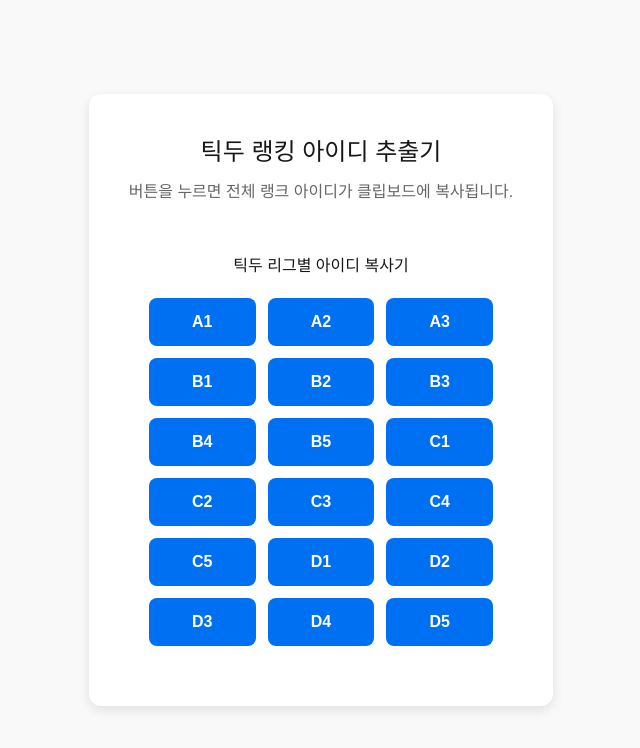
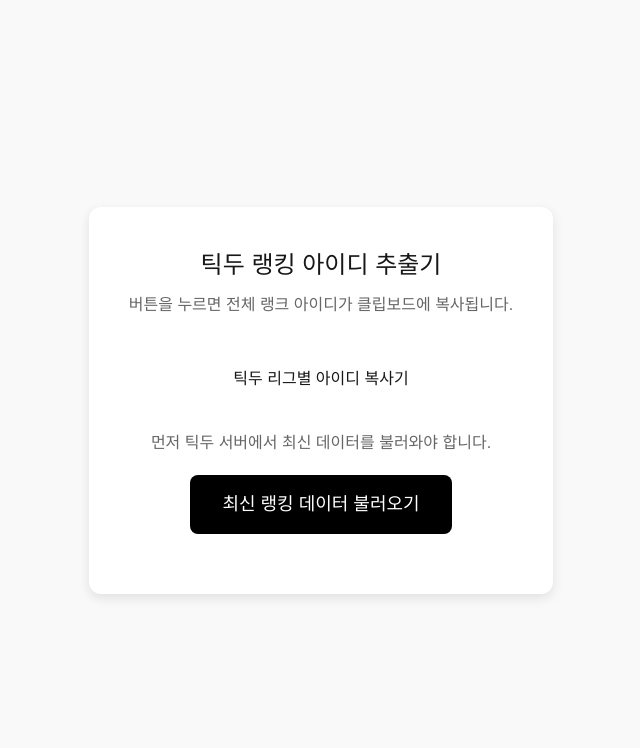
Before and after one commit to tead1234/ticdoo-scraper, a Next.js app: page / in a window 1280 px wide. Shown: the top 748 px of the page, without its empty margins (319-959 px from the left). Built offline with nearby package versions, Linux system fonts and the light colour scheme.

Commit message:
bug: split data loading  and copy

```diff
--- a/app/components/RankIdCopier.tsx
+++ b/app/components/RankIdCopier.tsx
@@ -3,10 +3,11 @@
 import { useState } from 'react';
 
 export default function RankIdCopier() {
-  // 💡 [핵심 추가] API에서 한 번 불러온 데이터를 저장해두는 상태 (매번 로딩 방지)
   const [cachedData, setCachedData] = useState<any[] | null>(null);
-  // 현재 어떤 버튼이 로딩 중인지 식별하는 상태
-  const [loadingKey, setLoadingKey] = useState<string | null>(null);
+  const [isLoadingData, setIsLoadingData] = useState(false);
+
+  // 어떤 버튼이 복사 성공했는지 시각적으로 보여주기 위한 상태
+  const [copiedKey, setCopiedKey] = useState<string | null>(null);
 
   const fallbackCopyTextToClipboard = (text: string) => {
     const textArea = document.createElement("textarea");
@@ -18,14 +19,12 @@
     textArea.select();
     try {
       document.execCommand('copy');
-      // alert는 메인 함수에서 띄우므로 여기서는 생략하거나 폴백용 알림만 남깁니다.
     } catch (err) {
       alert('클립보드 복사 지원 불가 브라우저');
     }
     document.body.removeChild(textArea);
   };
 
-  // 리그 정보 매핑
   const classMap: Record<number, string> = {
     2000: 'a1', 1900: 'a2', 1800: 'a3',
     1500: 'b1', 1400: 'b2', 1300: 'b3', 1200: 'b4', 1100: 'b5',
@@ -40,68 +39,91 @@
     'd1', 'd2', 'd3', 'd4', 'd5'
   ];
 
-  // 💡 [핵심 변경] 특정 리그(targetLeague)만 받아서 처리하는 함수
-  const handleCopyLeague = async (targetLeague: string) => {
-    setLoadingKey(targetLeague);
-
+  // 💡 [변경 1] 데이터만 먼저 가져와서 저장하는 전용 함수
+  const handleFetchData = async () => {
+    setIsLoadingData(true);
     try {
-      let dataToProcess = cachedData;
-
-      // 1. 캐싱된 데이터가 없으면 최초 1회 API 호출
-      if (!dataToProcess) {
       const res = await fetch('/api/ranks');
       const json = await res.json();
 
-        if (!json.success) {
-          throw new Error(json.message);
+      if (!json.success) throw new Error(json.message);
+
+      setCachedData(json.data);
+    } catch (error) {
+      console.error('데이터 처리 중 오류 발생:', error);
+      alert('데이터를 가져오는 중 오류가 발생했습니다.');
+    } finally {
+      setIsLoadingData(false);
     }
+  };
 
-        dataToProcess = json.data;
-        setCachedData(dataToProcess); // 다음 버튼 클릭을 위해 전체 데이터 임시 저장
-      }
+  // 💡 [변경 2] 복사만 담당하는 동기적(Synchronous) 함수 (네트워크 딜레이 없음!)
+  const handleCopyLeague = async (targetLeague: string) => {
+    if (!cachedData) return;
 
-      // 2. 누른 버튼(targetLeague)에 해당하는 유저만 필터링
-      const leagueUsers = dataToProcess!.filter((item: any) => {
+    const leagueUsers = cachedData.filter((item: any) => {
       const currentLeagueKey = classMap[item.class_type];
-        // 선택한 리그와 일치하고, 1~99등 사이인 사람만 골라냅니다.
       return currentLeagueKey === targetLeague && item.rank >= 1 && item.rank <= 99;
     });
 
-      // 3. 랭크 순으로 정렬
     leagueUsers.sort((a: any, b: any) => a.rank - b.rank);
 
     if (leagueUsers.length === 0) {
-        alert(`${targetLeague} 리그에 해당하는 데이터가 없습니다.`);
+      alert(`${targetLeague.toUpperCase()} 리그에 데이터가 없습니다.`);
       return;
     }
 
-      // 4. 랭크 순위, 헤더([a1]) 모두 제외하고 오직 영문 아이디만 추출
     const header = `[${targetLeague.toUpperCase()} 리그]\n`;
     const userIds = leagueUsers.map((user: any) => user.unique_id).join('\n');
     const textToCopy = header + userIds;
 
-      // 5. 클립보드 복사 실행
+    try {
       if (navigator.clipboard && window.isSecureContext) {
+        // 즉시 실행되므로 브라우저가 차단하지 않습니다.
         await navigator.clipboard.writeText(textToCopy);
-        alert(`[${targetLeague.toUpperCase()}] 리그 아이디 복사 완료!`);
       } else {
         fallbackCopyTextToClipboard(textToCopy);
-        alert(`[${targetLeague.toUpperCase()}] 리그 아이디 복사 완료! (호환 모드)`);
       }
 
-    } catch (error) {
-      console.error('데이터 처리 중 오류 발생:', error);
-      alert('데이터를 가져오는 중 오류가 발생했습니다.');
-    } finally {
-      setLoadingKey(null);
+      // 복사 완료 시각적 피드백 (2초 후 원래대로)
+      setCopiedKey(targetLeague);
+      setTimeout(() => setCopiedKey(null), 2000);
+
+    } catch (err) {
+      console.error(err);
+      alert('클립보드 복사에 실패했습니다.');
     }
   };
 
-  // 💡 [화면 변경] 버튼을 리그별로 Grid 형태로 깔끔하게 배치
   return (
     <div style={{ padding: '20px', maxWidth: '600px', margin: '0 auto' }}>
       <h2 style={{ textAlign: 'center', marginBottom: '20px' }}>틱두 리그별 아이디 복사기</h2>
 
+      {/* 💡 [변경 3] 데이터가 없을 땐 '불러오기' 버튼만 표시 */}
+      {!cachedData ? (
+        <div style={{ textAlign: 'center', marginTop: '40px' }}>
+          <p style={{ color: '#666', marginBottom: '20px' }}>
+            먼저 틱두 서버에서 최신 데이터를 불러와야 합니다.
+          </p>
+          <button
+            onClick={handleFetchData}
+            disabled={isLoadingData}
+            style={{
+              padding: '16px 32px',
+              fontSize: '18px',
+              backgroundColor: '#000',
+              color: 'white',
+              border: 'none',
+              borderRadius: '8px',
+              cursor: isLoadingData ? 'wait' : 'pointer'
+            }}
+          >
+            {isLoadingData ? '데이터 수집 중... (약 2~3초 소요)' : '최신 랭킹 데이터 불러오기'}
+          </button>
+        </div>
+      ) : (
+        /* 데이터 로딩이 완료되면 바둑판 버튼들을 표시 */
+        <>
           <div style={{
             display: 'grid',
             gridTemplateColumns: 'repeat(auto-fill, minmax(80px, 1fr))',
@@ -111,30 +133,34 @@
               <button
                 key={key}
                 onClick={() => handleCopyLeague(key)}
-            // 데이터를 불러오는 중에는 다른 버튼을 누르지 못하도록 방지
-            disabled={loadingKey !== null}
                 style={{
                   padding: '12px',
                   fontSize: '16px',
                   fontWeight: 'bold',
-              cursor: loadingKey !== null ? 'wait' : 'pointer',
-              backgroundColor: loadingKey === key ? '#ccc' : '#0070f3',
+                  cursor: 'pointer',
+                  // 복사 성공 시 초록색으로 잠깐 변하게 애니메이션 처리
+                  backgroundColor: copiedKey === key ? '#10b981' : '#0070f3',
                   color: 'white',
                   border: 'none',
                   borderRadius: '8px',
                   transition: 'background-color 0.2s'
                 }}
               >
-            {loadingKey === key ? '...' : key.toUpperCase()}
+                {copiedKey === key ? '복사됨!' : key.toUpperCase()}
               </button>
             ))}
           </div>
 
-      {/* 캐싱 상태를 사용자에게 알려주는 안내문 */}
-      {cachedData && (
-        <div style={{ marginTop: '20px', textAlign: 'center', fontSize: '13px', color: '#666' }}>
-          ✅ 데이터를 성공적으로 불러왔습니다. 이제 다른 버튼은 즉시 복사됩니다.
+          <div style={{ marginTop: '30px', textAlign: 'center' }}>
+            <button
+              onClick={handleFetchData}
+              disabled={isLoadingData}
+              style={{ padding: '8px 16px', fontSize: '14px', cursor: 'pointer', backgroundColor: '#f0f0f0', border: '1px solid #ccc', borderRadius: '4px' }}
+            >
+               {isLoadingData ? '새로고침 중...' : '데이터 새로고침'}
+            </button>
           </div>
+        </>
       )}
     </div>
   );
```
Lines whose indentation alone changed are shown as unchanged.
